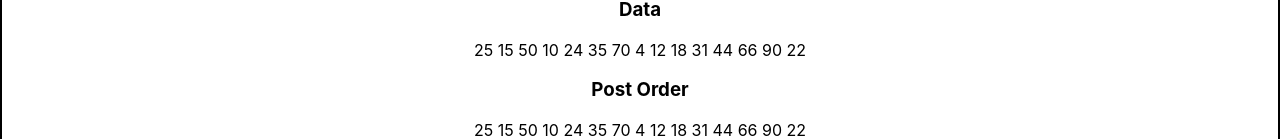
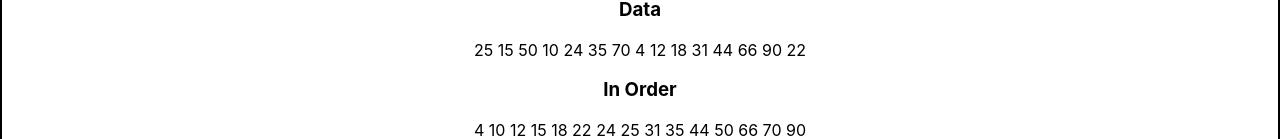
Before and after one commit to thinkful-ei24/janet-DSA-Searching, a React (Create React App) app: page / in a window 1280 px wide. Shown: the part 698-837 px from the top of the page. Built offline with nearby package versions, Linux system fonts and the light colour scheme.

Commit message:
display tree data in order

```diff
--- a/src/binarySearchTreeClass.js
+++ b/src/binarySearchTreeClass.js
@@ -108,4 +108,16 @@ export class BinarySearchTree {
     return this.right._findMax();
   }
 
+  dfsInOrder(values=[]) {
+    if (this.left) {
+        values = this.left.dfsInOrder(values);
+    }
+    values.push(this.value);
+
+    if (this.right) {
+        values = this.right.dfsInOrder(values);
+    }
+    return values;
 }
+
+}
--- a/src/treetraversal.js
+++ b/src/treetraversal.js
@@ -3,41 +3,39 @@ import {BinarySearchTree}  from './binarySearchTreeClass';
 
 
 
-
+const tree = new BinarySearchTree();
+const data=[25, 15, 50, 10, 24, 35, 70, 4, 12, 18, 31, 44, 66, 90, 22];
+data.forEach(num=> tree.insert(num,num));
 
 export default class TreeTraversal extends React.Component {
 constructor(props){
   super(props);
 
   this.state={
-    data: [25, 15, 50, 10, 24, 35, 70, 4, 12, 18, 31, 44, 66, 90, 22],
-    postOrder:[],
-    inOrder:[]
+    postOrder: [],
+    inOrder:tree.dfsInOrder()
   }
 
-  this.tree = new BinarySearchTree();
 
 }
 
-insertDataFromState(){
-  this.state.data.forEach(num=> this.tree.insert(num));
-}
 
 
 render(){
-this.insertDataFromState();
-console.log(this.tree);
+
   return(
     <section>
       <h1>Tree Traversal</h1>
    <div>
      <h3>Data</h3>
-   {this.state.data.map(num=> num+ ' ')}
+   {data.map(num=> num+ ' ')}
    </div>
 
       <div>
-     <h3>Post Order</h3>
-   {this.state.data.map(num=> num+ ' ')}
+     <h3>In Order</h3>
+   {/* {this.dsfPreOrder(this.tree)} */}
+   {this.state.inOrder.map(num=> num+ ' ')}
+   {console.log(this.state.postOrder)}
    </div>
 
     </section>
```
